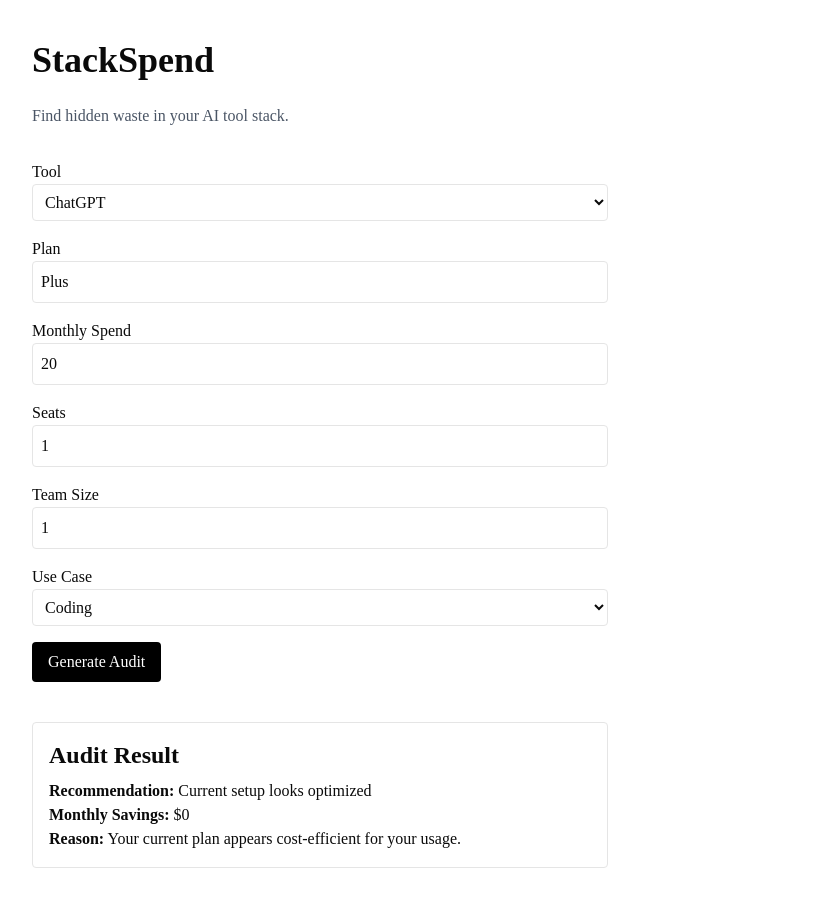
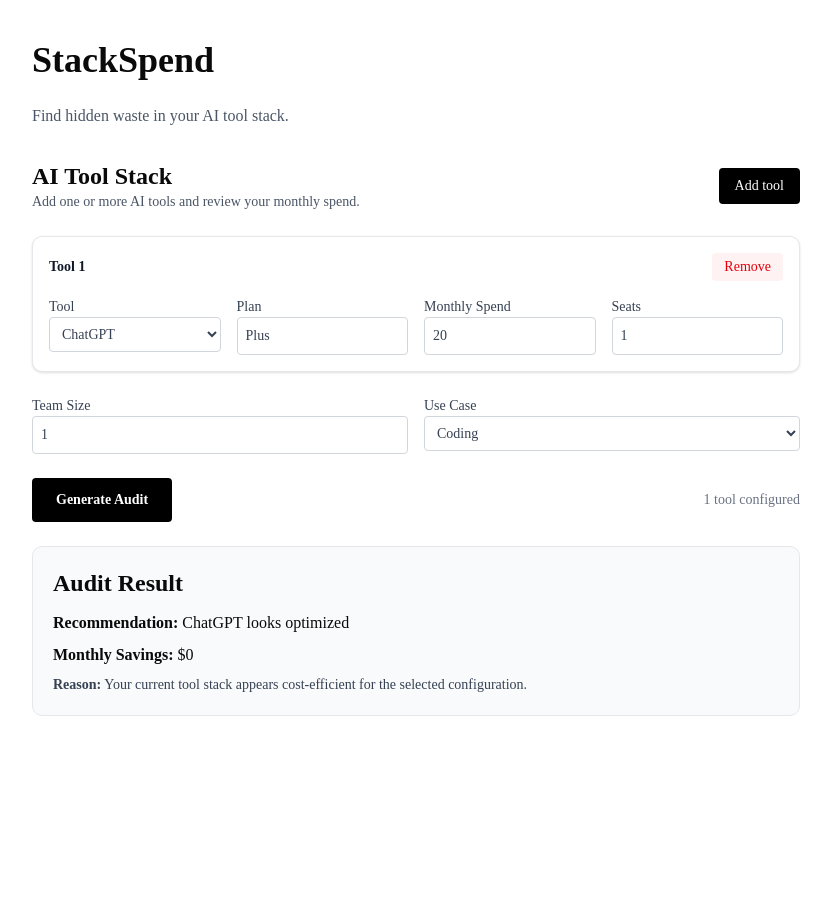
Before and after one commit to akshaydeepakpawar/stackspend, a Next.js app: page / in a window 1280 px wide. Both pictures are taken after a click on the button "Generate Audit". Shown: the whole page, without its empty margins (8-839 px from the left). After the commit the page ends 800 px from the top, so only its background shows below. Built offline with nearby package versions, Linux system fonts and the light colour scheme; no server answers; the database is empty.

Commit message:
feat: enhance audit generation with dynamic tool input and update schema

```diff
--- a/app/api/audits/route.js
+++ b/app/api/audits/route.js
@@ -7,19 +7,26 @@
 
     const audit = await prisma.audit.create({
       data: {
-        tool: body.tool,
-        plan: body.plan,
-        monthlySpend: body.monthlySpend,
-        seats: body.seats,
         teamSize: body.teamSize,
         useCase: body.useCase,
         recommendation: body.recommendation,
         savings: body.savings,
+
+        tools: {
+          create: body.tools.map((tool) => ({
+            tool: tool.tool,
+            plan: tool.plan,
+            monthlySpend: Number(tool.monthlySpend),
+            seats: Number(tool.seats),
+          })),
+        },
+      },
+      include: {
+        tools: true,
       },
     });
 
     return NextResponse.json(audit);
-
   } catch (error) {
     console.error(error);
 
--- a/components/spend-form.jsx
+++ b/components/spend-form.jsx
@@ -1,44 +1,39 @@
 "use client";
 
 import { useEffect, useState } from "react";
-
-import { useForm } from "react-hook-form";
-
+import { useForm, useFieldArray } from "react-hook-form";
 import { zodResolver } from "@hookform/resolvers/zod";
-
 import { auditSchema } from "@/lib/schema";
-
 import { generateAudit } from "@/lib/audit-engine";
 
 export default function SpendForm() {
-
   const [auditResult, setAuditResult] = useState(null);
 
-  const {
-    register,
-    handleSubmit,
-    watch,
-    setValue,
-  } = useForm({
+  const { register, handleSubmit, watch, setValue, control } = useForm({
     resolver: zodResolver(auditSchema),
-
     defaultValues: {
+      tools: [
+        {
           tool: "ChatGPT",
           plan: "Plus",
           monthlySpend: 20,
           seats: 1,
+        },
+      ],
       teamSize: 1,
       useCase: "coding",
     },
   });
 
+  const { fields, append, remove } = useFieldArray({
+    control,
+    name: "tools",
+  });
+
   const watchedValues = watch();
 
   useEffect(() => {
-    localStorage.setItem(
-      "audit-form",
-      JSON.stringify(watchedValues)
-    );
+    localStorage.setItem("audit-form", JSON.stringify(watchedValues));
   }, [watchedValues]);
 
   useEffect(() => {
@@ -54,18 +49,21 @@
   }, [setValue]);
 
   const onSubmit = async (data) => {
-
     const result = generateAudit(data);
 
     setAuditResult(result);
 
+    console.log("Submitting:", {
+      ...data,
+      recommendation: result.recommendation,
+      savings: result.savings,
+    });
+
     await fetch("/api/audits", {
       method: "POST",
-
       headers: {
         "Content-Type": "application/json",
       },
-
       body: JSON.stringify({
         ...data,
         recommendation: result.recommendation,
@@ -75,17 +73,55 @@
   };
 
   return (
-    <form
-      onSubmit={handleSubmit(onSubmit)}
-      className="space-y-4 max-w-xl"
+    <form onSubmit={handleSubmit(onSubmit)} className="space-y-6 max-w-3xl">
+      <div className="flex items-center justify-between">
+        <div>
+          <h2 className="text-2xl font-bold">AI Tool Stack</h2>
+          <p className="text-sm text-gray-600">
+            Add one or more AI tools and review your monthly spend.
+          </p>
+        </div>
+        <button
+          type="button"
+          onClick={() =>
+            append({
+              tool: "ChatGPT",
+              plan: "Plus",
+              monthlySpend: 0,
+              seats: 1,
+            })
+          }
+          className="rounded bg-black px-4 py-2 text-sm font-medium text-white hover:bg-gray-900"
         >
+          Add tool
+        </button>
+      </div>
 
-      <div>
-        <label>Tool</label>
+      <div className="space-y-4">
+        {fields.map((field, index) => (
+          <div
+            key={field.id}
+            className="rounded-lg border border-gray-200 bg-white p-4 shadow-sm"
+          >
+            <div className="flex items-center justify-between gap-4">
+              <p className="text-sm font-semibold text-gray-900">
+                Tool {index + 1}
+              </p>
+              <button
+                type="button"
+                onClick={() => remove(index)}
+                className="rounded bg-red-50 px-3 py-1 text-sm font-medium text-red-600 hover:bg-red-100"
+              >
+                Remove
+              </button>
+            </div>
 
+            <div className="grid gap-4 md:grid-cols-4 mt-4">
+              <label className="space-y-1 text-sm text-gray-700">
+                <span>Tool</span>
                 <select
-          {...register("tool")}
-          className="w-full border p-2 rounded"
+                  {...register(`tools.${index}.tool`)}
+                  className="w-full rounded border border-gray-300 bg-white p-2 text-sm"
                 >
                   <option>ChatGPT</option>
                   <option>Claude</option>
@@ -93,53 +129,57 @@
                   <option>GitHub Copilot</option>
                   <option>Gemini</option>
                 </select>
+              </label>
+
+              <label className="space-y-1 text-sm text-gray-700">
+                <span>Plan</span>
+                <input
+                  {...register(`tools.${index}.plan`)}
+                  className="w-full rounded border border-gray-300 bg-white p-2 text-sm"
+                />
+              </label>
+
+              <label className="space-y-1 text-sm text-gray-700">
+                <span>Monthly Spend</span>
+                <input
+                  type="number"
+                  {...register(`tools.${index}.monthlySpend`, {
+                    valueAsNumber: true,
+                  })}
+                  className="w-full rounded border border-gray-300 bg-white p-2 text-sm"
+                />
+              </label>
+
+              <label className="space-y-1 text-sm text-gray-700">
+                <span>Seats</span>
+                <input
+                  type="number"
+                  {...register(`tools.${index}.seats`, {
+                    valueAsNumber: true,
+                  })}
+                  className="w-full rounded border border-gray-300 bg-white p-2 text-sm"
+                />
+              </label>
+            </div>
+          </div>
+        ))}
       </div>
 
-      <div>
-        <label>Plan</label>
-
-        <input
-          {...register("plan")}
-          className="w-full border p-2 rounded"
-        />
-      </div>
-
-      <div>
-        <label>Monthly Spend</label>
-
+      <div className="grid gap-4 md:grid-cols-2">
+        <label className="space-y-1 text-sm text-gray-700">
+          <span>Team Size</span>
           <input
             type="number"
-          {...register("monthlySpend")}
-          className="w-full border p-2 rounded"
+            {...register("teamSize", { valueAsNumber: true })}
+            className="w-full rounded border border-gray-300 bg-white p-2 text-sm"
           />
-      </div>
+        </label>
 
-      <div>
-        <label>Seats</label>
-
-        <input
-          type="number"
-          {...register("seats")}
-          className="w-full border p-2 rounded"
-        />
-      </div>
-
-      <div>
-        <label>Team Size</label>
-
-        <input
-          type="number"
-          {...register("teamSize")}
-          className="w-full border p-2 rounded"
-        />
-      </div>
-
-      <div>
-        <label>Use Case</label>
-
+        <label className="space-y-1 text-sm text-gray-700">
+          <span>Use Case</span>
           <select
             {...register("useCase")}
-          className="w-full border p-2 rounded"
+            className="w-full rounded border border-gray-300 bg-white p-2 text-sm"
           >
             <option value="coding">Coding</option>
             <option value="writing">Writing</option>
@@ -147,40 +187,35 @@
             <option value="data">Data</option>
             <option value="mixed">Mixed</option>
           </select>
+        </label>
       </div>
 
+      <div className="flex flex-col gap-3 sm:flex-row sm:items-center sm:justify-between">
         <button
           type="submit"
-        className="bg-black text-white px-4 py-2 rounded"
+          className="inline-flex items-center justify-center rounded bg-black px-6 py-3 text-sm font-semibold text-white hover:bg-gray-900"
         >
           Generate Audit
         </button>
+        <p className="text-sm text-gray-500">
+          {fields.length} tool{fields.length === 1 ? "" : "s"} configured
+        </p>
+      </div>
 
       {auditResult && (
-        <div className="border rounded p-4 mt-6">
-
-          <h2 className="text-2xl font-bold mb-2">
-            Audit Result
-          </h2>
-
-          <p>
-            <strong>Recommendation:</strong>{" "}
-            {auditResult.recommendation}
+        <div className="rounded-lg border border-gray-200 bg-gray-50 p-5">
+          <h2 className="text-2xl font-bold mb-3">Audit Result</h2>
+          <p className="mb-2">
+            <strong>Recommendation:</strong> {auditResult.recommendation}
           </p>
-
-          <p>
-            <strong>Monthly Savings:</strong> $
-            {auditResult.savings}
+          <p className="mb-2">
+            <strong>Monthly Savings:</strong> ${auditResult.savings}
           </p>
-
-          <p>
-            <strong>Reason:</strong>{" "}
-            {auditResult.reason}
+          <p className="text-sm text-gray-700">
+            <strong>Reason:</strong> {auditResult.reason}
           </p>
-
         </div>
       )}
-
     </form>
   );
 }
--- a/lib/audit-engine.js
+++ b/lib/audit-engine.js
@@ -1,35 +1,44 @@
 export function generateAudit(data) {
+  let savings = 0;
+  const recommendations = [];
+  const reasons = [];
 
-  if (
-    data.tool === "ChatGPT" &&
-    data.plan === "Team" &&
-    data.seats <= 2
-  ) {
-    return {
-      recommendation: "Downgrade to ChatGPT Plus",
-      savings: 20,
-      reason:
-        "Small teams often don't fully utilize Team collaboration features.",
-    };
-  }
+  data.tools.forEach((tool) => {
+    if (
+      tool.tool === "ChatGPT" &&
+      tool.plan === "Team" &&
+      tool.seats <= 2
+    ) {
+      savings += 20;
+      recommendations.push("Downgrade ChatGPT to Plus");
+      reasons.push(
+        "Small teams often don't fully utilize ChatGPT Team collaboration features."
+      );
+      return;
+    }
 
-  if (
-    data.tool === "Cursor" &&
-    data.plan === "Business" &&
-    data.teamSize <= 3
-  ) {
-    return {
-      recommendation: "Switch to Cursor Pro",
-      savings: 20,
-      reason:
-        "Business tier may be unnecessary for small engineering teams.",
-    };
-  }
+    if (
+      tool.tool === "Cursor" &&
+      tool.plan === "Business" &&
+      data.teamSize <= 3
+    ) {
+      savings += 20;
+      recommendations.push("Switch Cursor to Pro");
+      reasons.push(
+        "Cursor Business may be unnecessary for small engineering teams."
+      );
+      return;
+    }
+
+    recommendations.push(`${tool.tool} looks optimized`);
+  });
 
   return {
-    recommendation: "Current setup looks optimized",
-    savings: 0,
+    recommendation: recommendations.join(" · "),
+    savings,
     reason:
-      "Your current plan appears cost-efficient for your usage.",
+      reasons.length > 0
+        ? reasons.join(" ")
+        : "Your current tool stack appears cost-efficient for the selected configuration.",
   };
 }
--- a/lib/schema.js
+++ b/lib/schema.js
@@ -1,10 +1,16 @@
 import { z } from "zod";
 
 export const auditSchema = z.object({
-  tool: z.string(),
-  plan: z.string(),
-  monthlySpend: z.coerce.number().min(0),
-  seats: z.coerce.number().min(1),
+  tools: z
+    .array(
+      z.object({
+        tool: z.string(),
+        plan: z.string(),
+        monthlySpend: z.coerce.number().min(0),
+        seats: z.coerce.number().min(1),
+      })
+    )
+    .min(1),
   teamSize: z.coerce.number().min(1),
   useCase: z.string(),
 });
--- a/tsconfig.json
+++ b/tsconfig.json
@@ -29,6 +29,6 @@
     ".next/types/**/*.ts",
     ".next/dev/types/**/*.ts",
     "**/*.mts"
-, "lib/schema.js", "lib/audit-engine.js", "lib/prisma.js", "app/api/audits/route.js", "components/spend-form.jsx"  ],
+, "lib/schema.js", "lib/audit-engine.js", "lib/prisma.js", "app/api/audits/route.js", "components/spend-form.jsx", "lib/pricing.js"  ],
   "exclude": ["node_modules"]
 }
```
Also changed, not shown: lib/pricing.js (renamed from lib/pricing.ts), 1 other file (tests, documents, lock files or other folders). Lines whose indentation alone changed are shown as unchanged.
